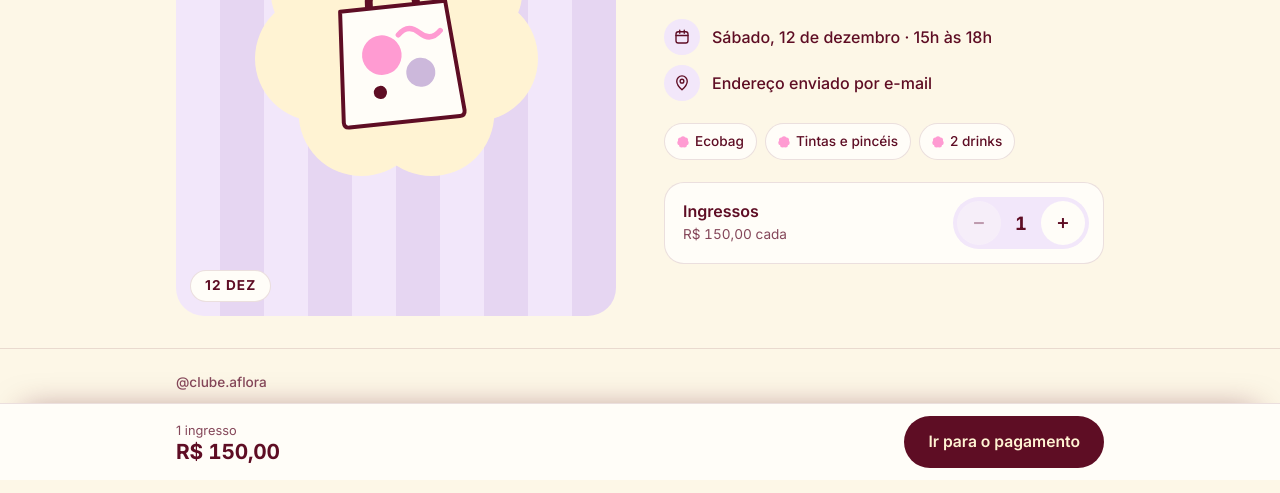
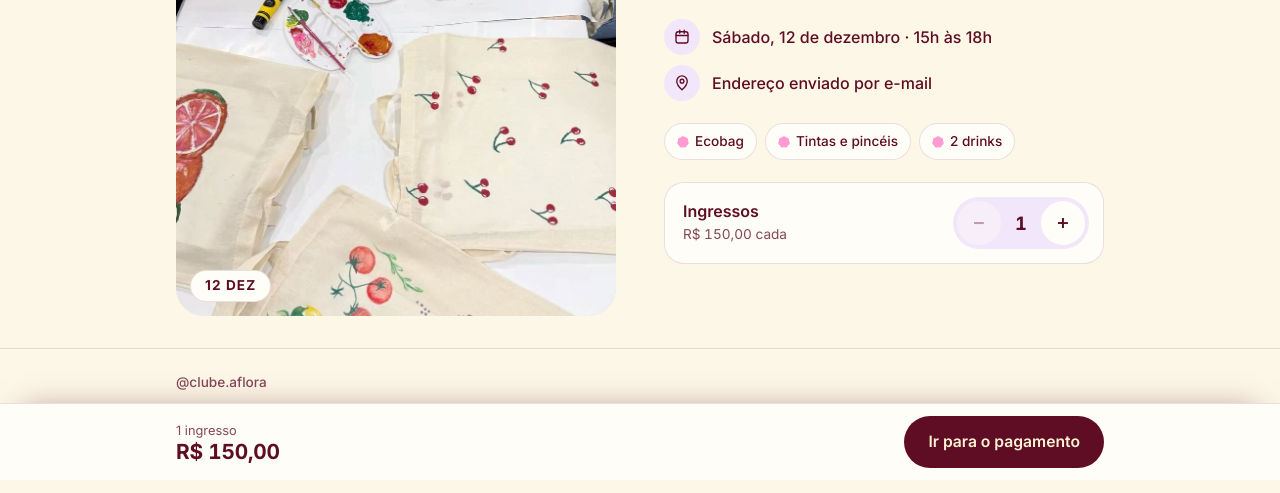
Before and after one commit to heloisa-furquim/amora, a plain HTML site: page index.html in a window 1280 px wide. Shown: the part 320-813 px from the top of the page. Drawn offline with Linux system fonts and the light colour scheme.

Commit message:
Usa foto das ecobags como capa no lugar da ilustração
Co-Authored-By: Claude Opus 5.5 <noreply@anthropic.com>
Claude-Session: https://claude.ai/code/session_01AbnriFNeNsrcDfExrMLSHj

```diff
--- a/css/style.css
+++ b/css/style.css
@@ -70,24 +70,12 @@ button { font: inherit; color: inherit; }
 /* Capa */
 .capa {
   position: relative; overflow: hidden;
-  aspect-ratio: 5 / 4; max-width: 100%;
+  aspect-ratio: 1; max-width: 100%;
   border-radius: 28px;
   display: grid; place-items: center;
   background: repeating-linear-gradient(90deg, var(--lilas-claro) 0 44px, var(--lilas-listra) 44px 88px);
 }
-.capa-flor {
-  position: absolute; width: min(68%, 340px); aspect-ratio: 1;
-  -webkit-mask: var(--flor) center / contain no-repeat;
-  mask: var(--flor) center / contain no-repeat;
-  background: var(--creme);
-}
-.capa-bolsa { position: relative; width: min(36%, 180px); height: auto; transform: rotate(-6deg); }
-.capa-bolsa .alca { fill: none; stroke: var(--vinho); stroke-width: 6; stroke-linecap: round; }
-.capa-bolsa .corpo { fill: var(--branco); stroke: var(--vinho); stroke-width: 3; stroke-linejoin: round; }
-.capa-bolsa .tinta-rosa { fill: var(--rosa); }
-.capa-bolsa .tinta-lilas { fill: var(--lilas); }
-.capa-bolsa .tinta-vinho { fill: var(--vinho); }
-.capa-bolsa .pincelada { fill: none; stroke: var(--rosa); stroke-width: 4; stroke-linecap: round; }
+.capa img { position: absolute; inset: 0; width: 100%; height: 100%; object-fit: cover; object-position: 50% 45%; }
 .capa-data {
   position: absolute; left: 14px; bottom: 14px;
   padding: 8px 14px; border-radius: 999px;
--- a/index.html
+++ b/index.html
@@ -21,16 +21,8 @@
   </header>
 
   <main class="wrap pagina">
-    <div class="capa" aria-hidden="true">
-      <span class="capa-flor"></span>
-      <svg class="capa-bolsa" viewBox="0 0 120 140">
-        <path class="alca" d="M42 44 C42 12, 78 12, 78 44"/>
-        <path class="corpo" d="M20 44 H100 L106 128 Q106 132 102 132 H18 Q14 132 14 128 Z"/>
-        <circle cx="48" cy="80" r="15" class="tinta-rosa"/>
-        <circle cx="76" cy="96" r="11" class="tinta-lilas"/>
-        <circle cx="44" cy="108" r="5" class="tinta-vinho"/>
-        <path class="pincelada" d="M62 66 q8 -8 16 0 t16 0"/>
-      </svg>
+    <div class="capa">
+      <img src="assets/ecobag.jpg" alt="Ecobags pintadas à mão sobre a mesa, com paletas de tinta e pincéis" width="900" height="1600">
       <span class="capa-data" id="capa-data">12 dez</span>
     </div>
 
```
Also changed, not shown: assets/ecobag.jpg (added), 1 other file.
